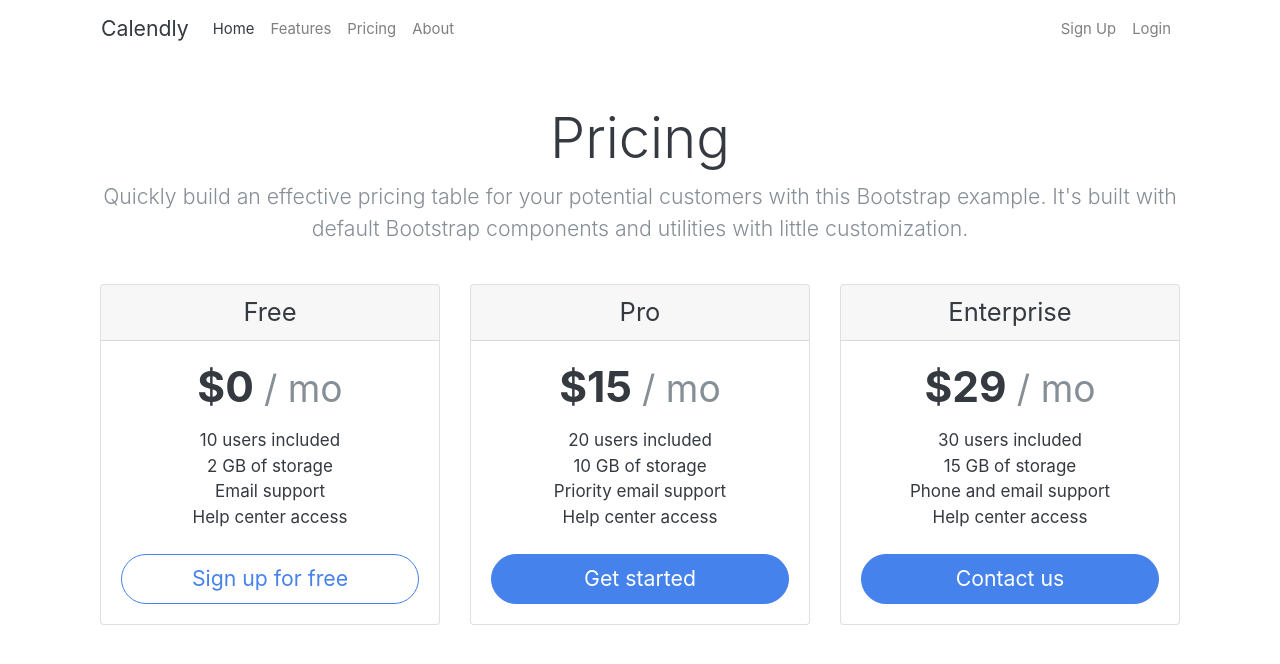
After one commit to yoandresaav/micalendly, a Django app: page /princing/ in a window 1280 px wide. The commit adds this page. Shown: the top 664 px of the page. Run offline with Django 3.2, Linux system fonts and the light colour scheme; some libraries are stand-ins or nearby versions.

Commit message:
add examples pages

```diff
--- a/calendly/calendly/urls.py
+++ b/calendly/calendly/urls.py
@@ -8,5 +8,10 @@ urlpatterns = [
     url(r'^signup/$', TemplateView.as_view(template_name='signup.html')),
     url(r'^admin/', admin.site.urls),
     url(r'accounts/', include('django.contrib.auth.urls')),
-    url(r'^$', TemplateView.as_view(template_name='base.html'), name='index'),
+
+    # web site
+    url(r'^features/$', TemplateView.as_view(template_name='web/features.html'), name='features'),
+    url(r'^princing/$', TemplateView.as_view(template_name='web/princing.html'), name='princing'),
+    url(r'^about/$', TemplateView.as_view(template_name='web/about.html'), name='about'),
+    url(r'^$', TemplateView.as_view(template_name='web/index.html'), name='index'),
 ]
--- a/calendly/templates/base.html
+++ b/calendly/templates/base.html
@@ -19,7 +19,7 @@
       <div class="bg-faded">
         <div class="container">
           <nav class="navbar navbar-expand-lg navbar-light">
-              <a class="navbar-brand" href="#">Calendly</a>
+              <a class="navbar-brand" href="{% url 'index' %}">Calendly</a>
               <button class="navbar-toggler" type="button" data-toggle="collapse" data-target="#navbarColor03" aria-controls="navbarColor03" aria-expanded="false" aria-label="Toggle navigation">
                 <span class="navbar-toggler-icon">
 
@@ -29,16 +29,16 @@
               <div class="collapse navbar-collapse" id="navbarColor03">
                 <ul class="navbar-nav mr-auto">
                   <li class="nav-item active">
-                    <a class="nav-link" href="#">Home <span class="sr-only">(current)</span></a>
+                    <a class="nav-link" href="{% url 'index' %}">Home <span class="sr-only">(current)</span></a>
                   </li>
                   <li class="nav-item">
-                    <a class="nav-link" href="#">Features</a>
+                    <a class="nav-link" href="{% url 'features' %}">Features</a>
                   </li>
                   <li class="nav-item">
-                    <a class="nav-link" href="#">Pricing</a>
+                    <a class="nav-link" href="{% url 'princing' %}">Pricing</a>
                   </li>
                   <li class="nav-item">
-                    <a class="nav-link" href="#">About</a>
+                    <a class="nav-link" href="{% url 'about' %}">About</a>
                   </li>
                 </ul>
                 <ul class="nav navbar-nav ml-auto">
@@ -73,15 +73,8 @@
               </div>
         {% endif %}
 
-        <div class="jumbotron">
-            <h1 class="display-3">Hello, world Calendly!</h1>
-            <p class="lead">Calendly helps you schedule meetings without the back-and-forth emails.</p>
-            <hr class="my-4">
-            <p></p>
-            <p class="lead">
-              <a class="btn btn-primary btn-lg" href="#" role="button">Learn more</a>
-            </p>
-          </div>
+        {% block container %}
+        {% endblock %}
     </div>
 
     <!-- Optional JavaScript -->
--- /dev/null
+++ b/calendly/templates/web/princing.html
@@ -0,0 +1,57 @@
+{% extends 'base.html' %}
+
+{% block container %}
+<div class="pricing-header px-3 py-3 pt-md-5 pb-md-4 mx-auto text-center">
+        <h1 class="display-4">Pricing</h1>
+        <p class="lead">Quickly build an effective pricing table for your potential customers with this Bootstrap example. It's built with default Bootstrap components and utilities with little customization.</p>
+        </div>
+
+        <div class="container">
+        <div class="card-deck mb-3 text-center">
+            <div class="card mb-4 box-shadow">
+            <div class="card-header">
+                <h4 class="my-0 font-weight-normal">Free</h4>
+            </div>
+            <div class="card-body">
+                <h1 class="card-title pricing-card-title">$0 <small class="text-muted">/ mo</small></h1>
+                <ul class="list-unstyled mt-3 mb-4">
+                <li>10 users included</li>
+                <li>2 GB of storage</li>
+                <li>Email support</li>
+                <li>Help center access</li>
+                </ul>
+                <button type="button" class="btn btn-lg btn-block btn-outline-primary">Sign up for free</button>
+            </div>
+            </div>
+            <div class="card mb-4 box-shadow">
+            <div class="card-header">
+                <h4 class="my-0 font-weight-normal">Pro</h4>
+            </div>
+            <div class="card-body">
+                <h1 class="card-title pricing-card-title">$15 <small class="text-muted">/ mo</small></h1>
+                <ul class="list-unstyled mt-3 mb-4">
+                <li>20 users included</li>
+                <li>10 GB of storage</li>
+                <li>Priority email support</li>
+                <li>Help center access</li>
+                </ul>
+                <button type="button" class="btn btn-lg btn-block btn-primary">Get started</button>
+            </div>
+            </div>
+            <div class="card mb-4 box-shadow">
+            <div class="card-header">
+                <h4 class="my-0 font-weight-normal">Enterprise</h4>
+            </div>
+            <div class="card-body">
+                <h1 class="card-title pricing-card-title">$29 <small class="text-muted">/ mo</small></h1>
+                <ul class="list-unstyled mt-3 mb-4">
+                <li>30 users included</li>
+                <li>15 GB of storage</li>
+                <li>Phone and email support</li>
+                <li>Help center access</li>
+                </ul>
+                <button type="button" class="btn btn-lg btn-block btn-primary">Contact us</button>
+            </div>
+            </div>
+        </div>
+{% endblock %}
```
Also changed, not shown: calendly/templates/web/about.html (added, +28 -0 lines), calendly/templates/web/features.html (added, +31 -0 lines), calendly/templates/web/index.html (added, +13 -0 lines).
